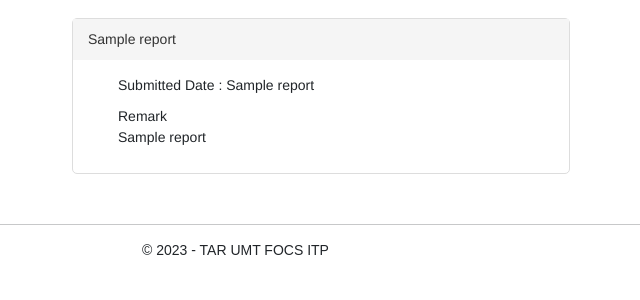
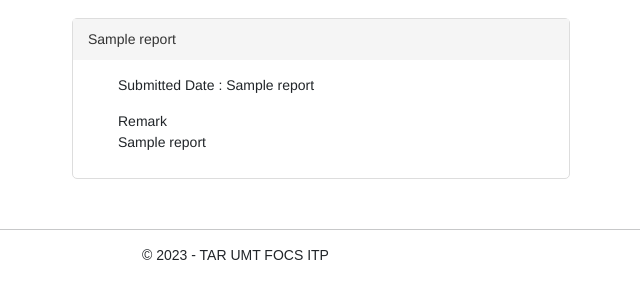
Before and after one commit to kuxinyau/aws-live, a Flask app: template templates/LecStudDetails.html in a window 1280 px wide. Shown: the part 298-598 px from the top of the page, without its empty margins (48-688 px from the left). Run offline with Flask 3, Linux system fonts and the light colour scheme; the template is opened without the code that fills it: most values are stand-ins (such as "Sample title", 1, 10 or a date in 2020); some libraries are stand-ins or nearby versions.

Commit message:
Completed

```diff
--- a/templates/LecStudDetails.html
+++ b/templates/LecStudDetails.html
@@ -247,7 +247,7 @@
                                     style="font-size: 150px;"></iconify-icon></a></div>
                         <div>
                             {% if report[3] != 'pending' %}
-                            <div style="padding-bottom: 10px;">
+                            <div style="padding-bottom: 15px;">
                                 Submitted Date : {{ report[1] }}
                                 {% if report[4] == 1 %}
                                 <span style="color: #FFA500;">(late)</span>
@@ -256,7 +256,7 @@
                             {% endif %}
                             {% if report[3] == 'submitted' %}
                             <form action="/updateReportStatus" method="POST" enctype="multipart/form-data">
-                                <div style="padding-bottom: 10px;">
+                                <div style="padding-bottom: 15px;">
                                     Remark
                                     <div class="remarkForm"><textarea name="remark" rows="4" cols="45"
                                             class="remark"></textarea></div>
--- a/templates/LecturerHome.html
+++ b/templates/LecturerHome.html
@@ -267,7 +267,7 @@
                                 <i class="fa fa-file-pdf-o"></i>
                             </a>
                             {% elif report['reportStatus'] == 'approved' %}
-                            <a href="{{ url_for('LecViewReport', studentId=student.studentId, reportType=report.reportType) }}" target="_blank" class="pdfReport" style="color: green;">
+                            <a href="{{ url_for('LecViewReport', studentId=student.studentId, reportType=report.reportType) }}" target="_blank" class="pdfReport" style="color: rgb(0, 200, 0);">
                                 <i class="fa fa-file-pdf-o"></i>
                             </a>
                             {% elif report['reportStatus'] == 'rejected' %}
@@ -275,7 +275,7 @@
                                 <i class="fa fa-file-pdf-o"></i>
                             </a>
                             {% elif report['reportStatus'] == 'pending' %}
-                            <a href="{{ url_for('LecViewReport', studentId=student.studentId, reportType=report.reportType) }}" target="_blank" class="pdfReport" style="color: #808080;">
+                            <a href="{{ url_for('LecViewReport', studentId=student.studentId, reportType=report.reportType) }}" target="_blank" class="pdfReport" style="color: #808080; cursor: not-allowed;" >
                                 <i class="fa fa-file-pdf-o"></i>
                             </a>
                             {% endif %}
```
